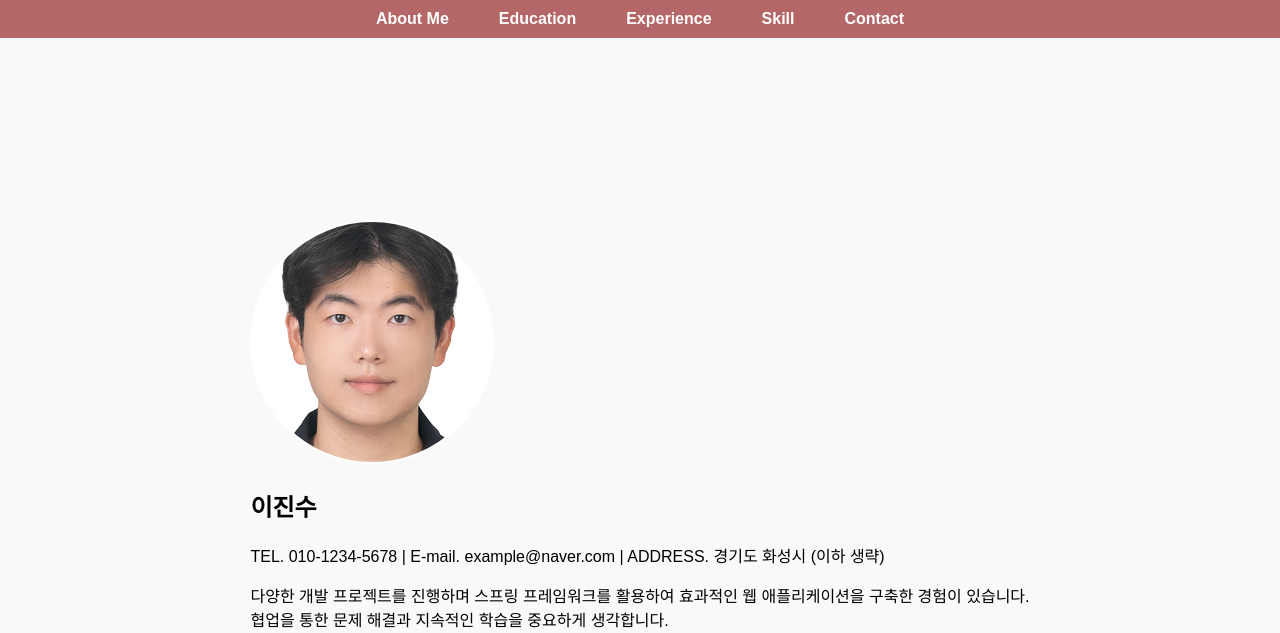
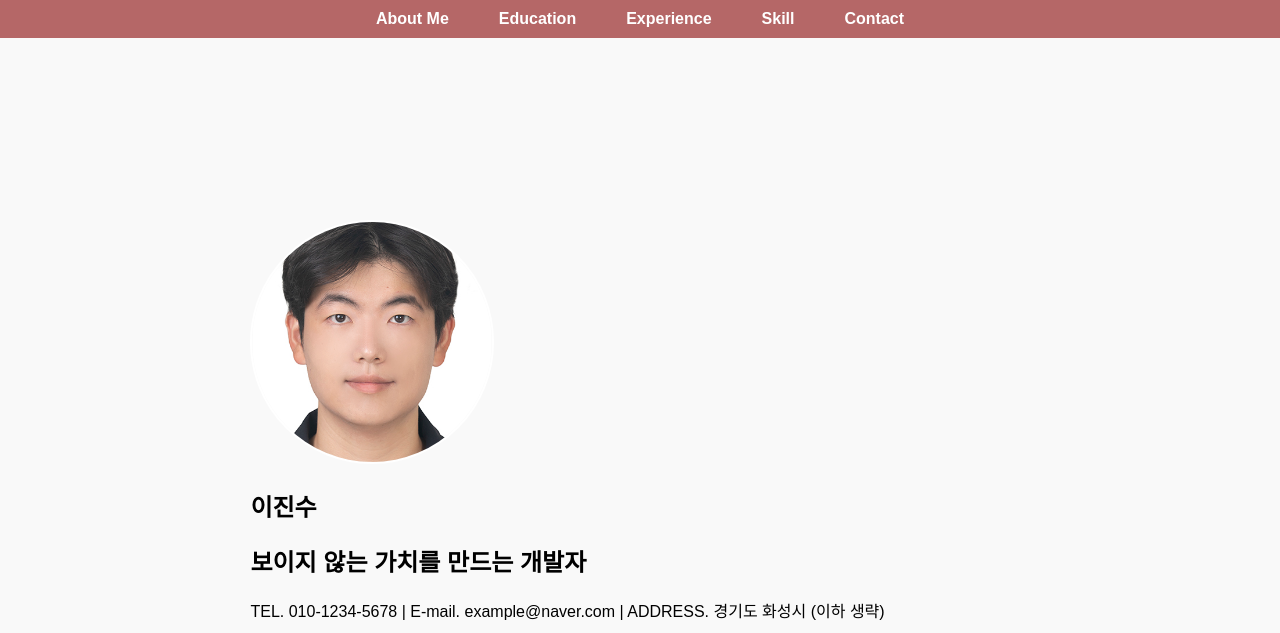
Before and after one commit to jjkkhh123/profile, a plain HTML site: page index.html in a window 1280 px wide. Shown: the top 633 px of the page. Drawn offline with Linux system fonts and the light colour scheme.

Commit message:
Update index.html

```diff
--- a/index.html
+++ b/index.html
@@ -25,6 +25,7 @@
         <div id="main_profile">
             <img src="images/img1.jpg" alt="프로필 사진" class="profile_img">
             <h1>이진수</h1>
+            <h2>보이지 않는 가치를 만드는 개발자</h2>
             <p class="info">
                 TEL. <span>010-1234-5678</span> | E-mail. <span>example@naver.com</span>
                 | ADDRESS. <span>경기도 화성시 (이하 생략)</span>
```
